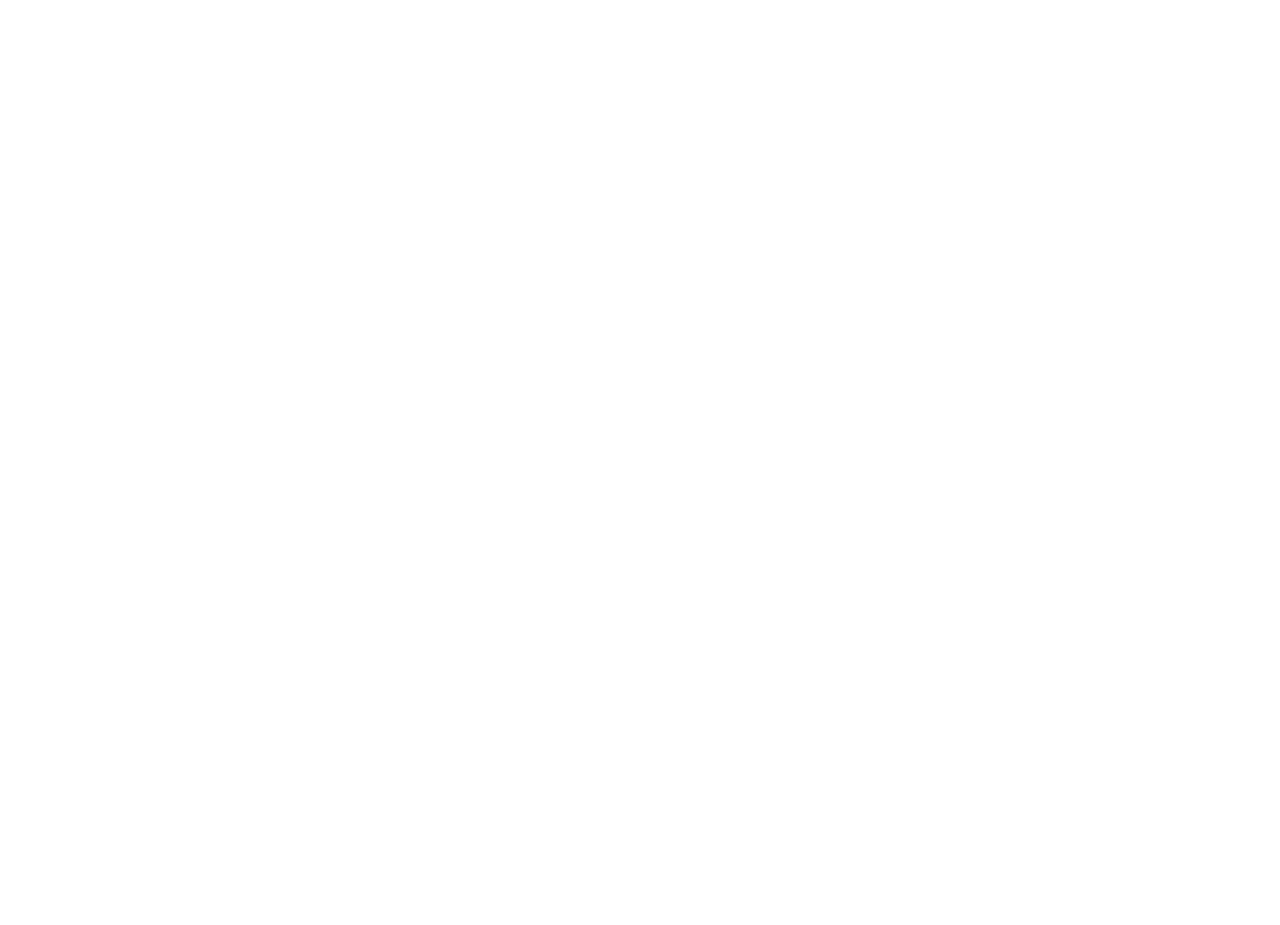
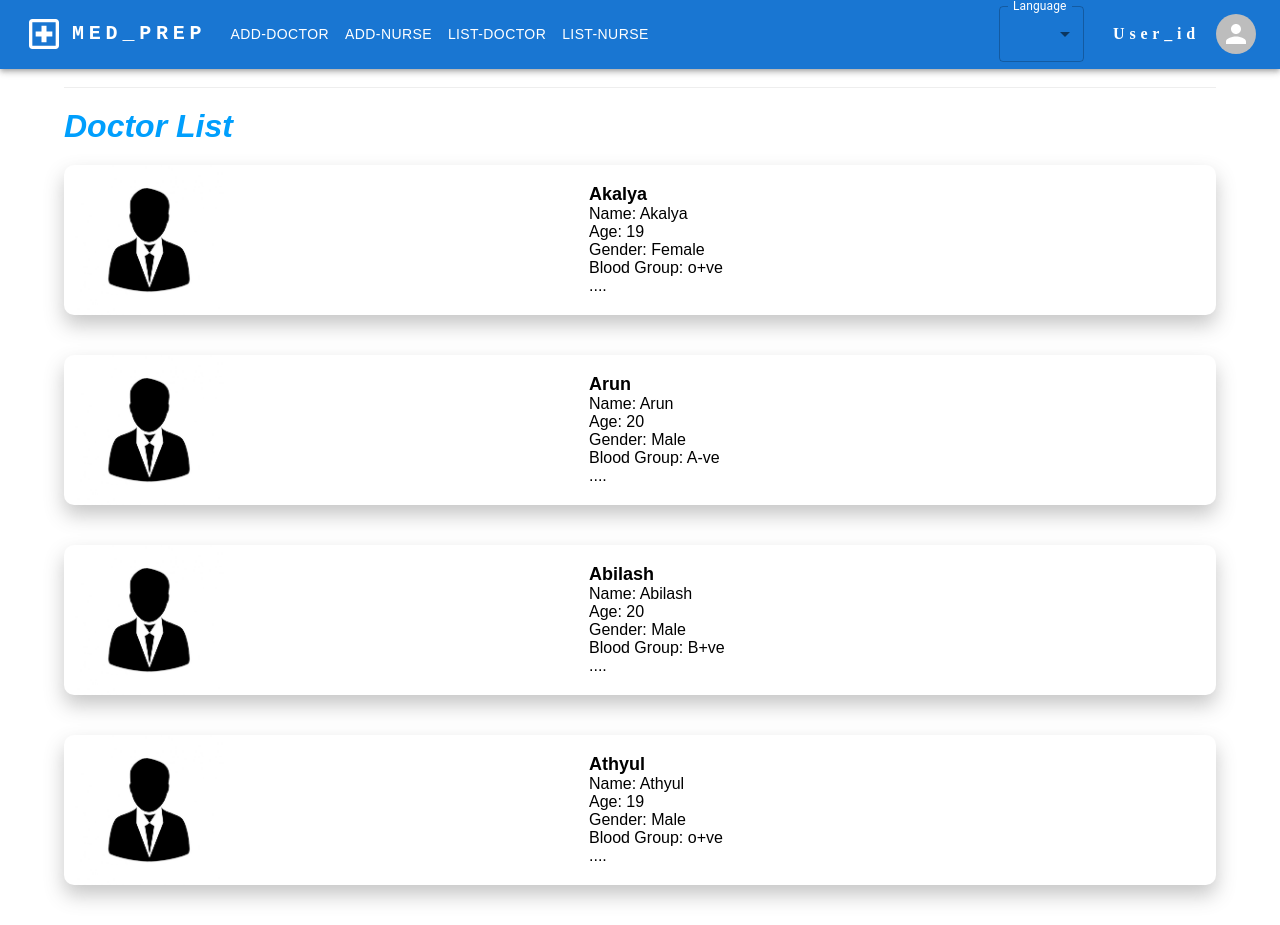
Before and after one commit to Abhi-lash27/MEDPREP, a React (Vite) app in the folder client/: page /Admin/ListDoctor in a window 1280 px wide. Before the commit this address had no page. Before the commit the page ends 800 px from the top, so only its background shows below. Built offline with nearby package versions, Linux system fonts and the light colour scheme.

Commit message:
Akalya update

```diff
--- a/client/src/App.jsx
+++ b/client/src/App.jsx
@@ -22,6 +22,8 @@ import AddDoctor from './pages/Admin/AddDoctor'
 import AdminDashboard from './dashboard/AdminDashboard'
 import NurseIP from './pages/Nurse/NurseIP'
 import AddNurse from './pages/Admin/AddNurse'
+import ListDoctor from './pages/Admin/ListDoctor'
+import ListNurse from './pages/Admin/ListNurse'
 
 const App = () => {
   return (
@@ -49,6 +51,8 @@ const App = () => {
           <Route path='/Admin/AddNurse' exact element={<AddNurse/>}/>
           <Route path='/Admin' exact element={<AdminDashboard />}/>
           <Route path='/nurse/nurseIP' exact element={<NurseIP/>}/>
+          <Route path='/Admin/ListDoctor' exact element={<ListDoctor/>}/>
+          <Route path='/Admin/ListNurse' exact element={<ListNurse/>}/>
 
         </Routes>
     </BrowserRouter>
--- a/client/src/components/Navbar/Admin-Nav.jsx
+++ b/client/src/components/Navbar/Admin-Nav.jsx
@@ -26,7 +26,7 @@ import i18next from 'i18next';
 
 
 
-const pages = [{'value':'Add-Doctor','link':'/Admin/AddDoctor'}];
+const pages = [{'value':'Add-Doctor','link':'/Admin/AddDoctor'},{'value':'Add-Nurse','link':'/Admin/AddNurse'},{'value':'List-Doctor','link':'/Admin/ListDoctor'},{'value':'List-Nurse','link':'/Admin/ListNurse'}];
 
 // const settings = ['Home','Profile', 'Logout'];
 
--- /dev/null
+++ b/client/src/pages/Admin/ListDoctor.jsx
@@ -0,0 +1,84 @@
+import React from 'react'
+import HeadBanner from '../../components/Banner/HeadBanner'
+import Profile from '../Nurse/Profile'
+import img1 from '../Nurse/img.jpg'
+import { useState,useReducer } from 'react'
+import AdminNav from '../../components/Navbar/Admin-Nav'
+const ListDoctor = () => {
+    const Data = [{
+      "Name":"Akalya",
+      "Age":19,
+      "Gender":"Female",
+      "Blood_group":"o+ve",
+      "Siblings":3,
+      "Email":"abdulkalam123aasath@gmail.com",
+      "ph":"111111111"
+    },
+    {
+      "Name":"Arun",
+      "Age":20,
+      "Gender":"Male",
+      "Blood_group":"A-ve",
+      "Siblings":0,
+      "Email":"arun@gmail.com",
+      "ph":"111111111"
+    },
+    {
+      "Name":"Abilash",
+      "Age":20,
+      "Gender":"Male",
+      "Blood_group":"B+ve",
+      "Siblings":2,
+      "Email":"abilash@gmail.com",
+      "ph":"111111111"
+    },{
+      "Name":"Athyul",
+      "Age":19,
+      "Gender":"Male",
+      "Blood_group":"o+ve",
+      "Siblings":2,
+      "Email":"Athyul@gmail.com",
+      "ph":"111111111"
+    }]
+    const [Info,setInfo] = useState(null)
+    const handelclick = (value) =>
+    {
+      setInfo(value)
+    }
+
+
+    return (
+  <div>
+     <AdminNav></AdminNav>
+    <br></br>
+    {!Info && <div className="container">
+      <div className="PatientLayout">
+        <div className="returnCart">
+          <h1>Doctor List</h1>
+          {Data.map((value)=>(
+          <div className="list" onClick={() => handelclick(value)}>
+            <div className="item">
+              <img src={img1} alt="Patient" />
+              <div className="info" >
+                <div className="name">{value.Name}</div>
+                <div className="description" >
+                  Name: {value.Name}<br />
+                  Age: {value.Age}<br />
+                  Gender: {value.Gender}<br />
+                  Blood Group: {value.Blood_group}<br />
+                  ....
+                </div>
+              </div>
+            </div>
+          </div>
+          ))}
+        </div>
+      </div>
+    </div>}
+    {Info && < Profile Info ={Info} />}
+ </div>
+  );
+  }
+
+
+export default ListDoctor
--- /dev/null
+++ b/client/src/pages/Admin/ListNurse.jsx
@@ -0,0 +1,83 @@
+import React from 'react'
+import Profile from '../Nurse/Profile'
+import img1 from '../Nurse/img.jpg'
+import { useState,useReducer } from 'react'
+import AdminNav from '../../components/Navbar/Admin-Nav'
+const ListNurse = () => {
+    const Data = [{
+      "Name":"Akalya",
+      "Age":19,
+      "Gender":"Female",
+      "Blood_group":"o+ve",
+      "Siblings":3,
+      "Email":"abdulkalam123aasath@gmail.com",
+      "ph":"111111111"
+    },
+    {
+      "Name":"Arun",
+      "Age":20,
+      "Gender":"Male",
+      "Blood_group":"A-ve",
+      "Siblings":0,
+      "Email":"arun@gmail.com",
+      "ph":"111111111"
+    },
+    {
+      "Name":"Abilash",
+      "Age":20,
+      "Gender":"Male",
+      "Blood_group":"B+ve",
+      "Siblings":2,
+      "Email":"abilash@gmail.com",
+      "ph":"111111111"
+    },{
+      "Name":"Athyul",
+      "Age":19,
+      "Gender":"Male",
+      "Blood_group":"o+ve",
+      "Siblings":2,
+      "Email":"Athyul@gmail.com",
+      "ph":"111111111"
+    }]
+    const [Info,setInfo] = useState(null)
+    const handelclick = (value) =>
+    {
+      setInfo(value)
+    }
+
+
+    return (
+  <div>
+     <AdminNav></AdminNav>
+    <br></br>
+    {!Info && <div className="container">
+      <div className="PatientLayout">
+        <div className="returnCart">
+          <h1>Nurse List</h1>
+          {Data.map((value)=>(
+          <div className="list" onClick={() => handelclick(value)}>
+            <div className="item">
+              <img src={img1} alt="Patient" />
+              <div className="info" >
+                <div className="name">{value.Name}</div>
+                <div className="description" >
+                  Name: {value.Name}<br />
+                  Age: {value.Age}<br />
+                  Gender: {value.Gender}<br />
+                  Blood Group: {value.Blood_group}<br />
+                  ....
+                </div>
+              </div>
+            </div>
+          </div>
+          ))}
+        </div>
+      </div>
+    </div>}
+    {Info && < Profile Info ={Info} />}
+ </div>
+  );
+  }
+
+
+export default ListNurse
--- a/client/src/pages/Nurse/NurseIP.css
+++ b/client/src/pages/Nurse/NurseIP.css
@@ -71,3 +71,13 @@ h2{
     padding: 0 15px;
     margin-top: 8px;
 }
+
+.nip-b
+{
+    height: 30px;
+    width: 60px;
+    display: flex;
+    justify-content: center;
+    align-items: center;
+
+}
--- a/client/src/pages/Nurse/NurseIP.jsx
+++ b/client/src/pages/Nurse/NurseIP.jsx
@@ -142,6 +142,9 @@ const NurseIP = () => {
                 <label className='ip-label'>Year of Experience </label>
                 <input type="text"  name='ip-org'  />
                 </div>
+
+                <button className='nip-b'>Submit</button>
+
             </form>
         </div>
     </div>
--- a/client/src/pages/Nurse/Patient.jsx
+++ b/client/src/pages/Nurse/Patient.jsx
@@ -6,7 +6,7 @@ import img1 from './img.jpg'
 import Profile from './Profile'
 const Patient = () => {
   const Data = [{
-    "Name":"Abdul Kalam (Ak)",
+    "Name":"Akalya Leader (Ak)",
     "Age":19,
     "Gender":"Male",
     "Blood_group":"o+ve",
```
